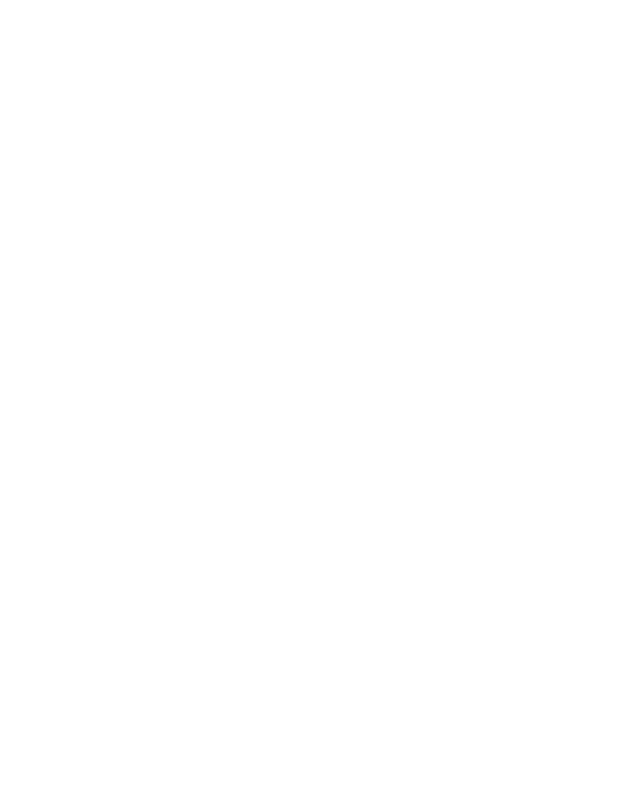
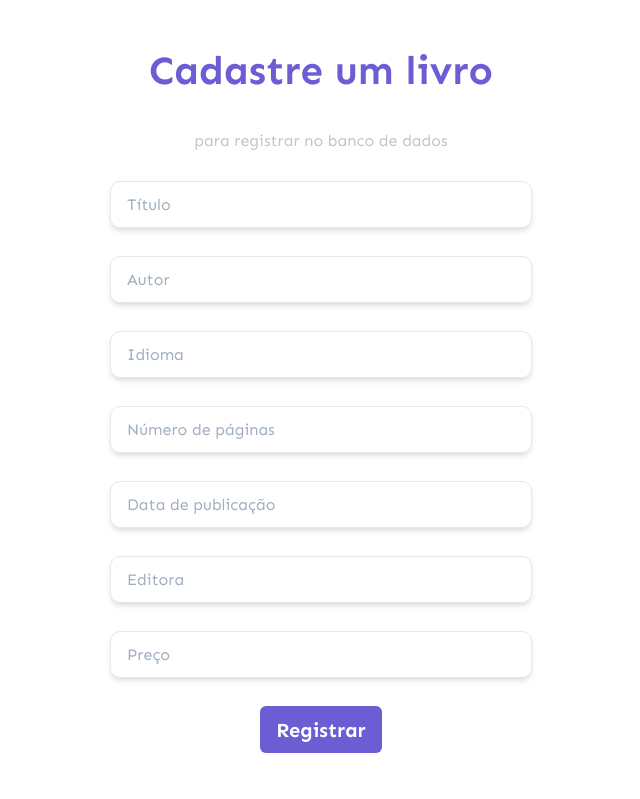
Before and after one commit to carollyb/booksilia, a React (Vite) app: page /stock in a window 1280 px wide. Shown: the part 260-1059 px from the top of the page, without its empty margins (319-959 px from the left). Before the commit the page ends 800 px from the top, so only its background shows below. Built offline with nearby package versions, Linux system fonts and the light colour scheme.

Commit message:
feat/form: criação do formulário, captura de dados e requisição de cadastro no banco de dados

```diff
--- /dev/null
+++ b/src/components/HeadingTitle/HeadingTitle.jsx
@@ -0,0 +1,14 @@
+import { Text } from '@chakra-ui/react';
+
+function HeadingTitle({children}) {
+    return (
+        <Text
+        fontFamily={'sen'}
+        fontSize={'40px'}
+        color={'purple'}
+        fontWeight={'bold'}
+        >{children}</Text>
+    );
+}
+
+export default HeadingTitle;
--- a/src/components/Layouts/Box.jsx
+++ b/src/components/Layouts/Box.jsx
@@ -8,7 +8,7 @@
 function BoxSection({children}) {
     return (
         <Flex
-        w={{base: '200px', md: '260px', lg: '582px'}}
+        w={{base: '200px', md: '260px', lg: '722px'}}
         p={'36px 150px 60px 150px'}
         gap={'28px'}
         boxShadow={'lg'}
--- a/src/context/GlobalProvider.jsx
+++ b/src/context/GlobalProvider.jsx
@@ -7,10 +7,10 @@
         title: '',
         author: '',
         language: '',
-        num_pages: 0,
-        publication_date: new Date(),
+        num_pages: '',
+        publication_date: '',
         publisher: '',
-        price: 0,
+        price: '',
         userId: localStorage.getItem('user_id')
     }
 
@@ -33,6 +33,8 @@
 
     const [ isAuth, setAuth ] = useState(false)
 
+    const [ isEditing, setEditing ] = useState(false)
+
     const context = {
         book,
         bookData,
@@ -44,7 +46,9 @@
         setAuth,
         userSignUp,
         userSignUpData,
-        setUsetSignUpData
+        setUsetSignUpData,
+        isEditing,
+        setEditing
     }
 
     return (
--- a/src/pages/BookStock.jsx
+++ b/src/pages/BookStock.jsx
@@ -1,6 +1,120 @@
+import {
+    Text,
+    useToast
+} from "@chakra-ui/react"
+import HeadingTitle from "../components/HeadingTitle/HeadingTitle";
+import BoxSection from "../components/Layouts/Box";
+import ContainerSection from "../components/Layouts/Container";
+import InputComponent from "../components/Input/InputComponent";
+import { GlobalContext } from '../context/Context';
+import { useContext } from 'react';
+import axios from 'axios'
+import ButtonComponent from "../components/Button/ButtonComponent";
+
 function BookStock() {
+
+    const { book, bookData, setBookData, isEditing, setEditing } = useContext(GlobalContext);
+
+    const toast = useToast();
+
+    function handle(e) {
+        const newValues = {...bookData}
+        newValues[e.target.id] = e.target.value;
+        console.log(bookData);
+        setBookData(newValues)
+    }
+
+    async function handleSubmit(e) {
+        e.preventDefault();
+        const token = localStorage.getItem('token')
+        try {
+        const response = await axios.post('http://localhost:3001/book/', bookData, {
+            headers: {
+                'Authorization': `Bearer ${token}`
+            }
+        });
+        toast({
+            title: `Livro '${response.data.title}' cadastrado!`,
+            description: `O registro foi criado no banco de dados`,
+            status: 'success',
+            duration: 3000,
+            isClosable: true,
+        })
+        } catch (error) {
+            toast({
+                title: 'O registro não pôde ser criado',
+                description: `Preencha novamente os campos`,
+                status: 'error',
+                duration: 3000,
+                isClosable: true,
+            })
+        }
+    }
+
     return (
-        <h1>estoque</h1>
+        <ContainerSection>
+            <BoxSection>
+                {isEditing ? <HeadingTitle
+                >Edite um livro</HeadingTitle> :
+                <HeadingTitle
+                >Cadastre um livro</HeadingTitle>}
+                <Text
+                fontFamily={'sen'}
+                color={'lightGray'}
+                fontSize={'16px'}
+                >
+                    para registrar no banco de dados
+                </Text>
+                <InputComponent
+                values={bookData.title}
+                id='title'
+                type='text'
+                placeholder={'Título'}
+                onChange={(e) => {handle(e)}} ></InputComponent>
+                <InputComponent
+                values={bookData.author}
+                id='author'
+                type='text'
+                placeholder={'Autor'}
+                onChange={(e) => {handle(e)}} ></InputComponent>
+                <InputComponent
+                values={bookData.language}
+                id='language'
+                type='text'
+                placeholder={'Idioma'}
+                onChange={(e) => {handle(e)}} ></InputComponent>
+                <InputComponent
+                values={bookData.num_pages}
+                id='num_pages'
+                type='number'
+                placeholder={'Número de páginas'}
+                onChange={(e) => {handle(e)}} ></InputComponent>
+                <InputComponent
+                values={bookData.publication_date}
+                id='publication_date'
+                type='text'
+                placeholder={'Data de publicação'}
+                onChange={(e) => {handle(e)}} ></InputComponent>
+                <InputComponent
+                values={bookData.publisher}
+                id='publisher'
+                type='text'
+                placeholder={'Editora'}
+                onChange={(e) => {handle(e)}} ></InputComponent>
+                <InputComponent
+                values={bookData.price}
+                id='price'
+                type='number'
+                placeholder={'Preço'}
+                onChange={(e) => {handle(e)}} ></InputComponent>
+                <ButtonComponent
+                color={'white'}
+                backgroundColor={'purple'}
+                onClick={(e) => {handleSubmit(e)}}
+                >Registrar</ButtonComponent>
+            </BoxSection>
+
+        </ContainerSection>
     );
 }
 
```
